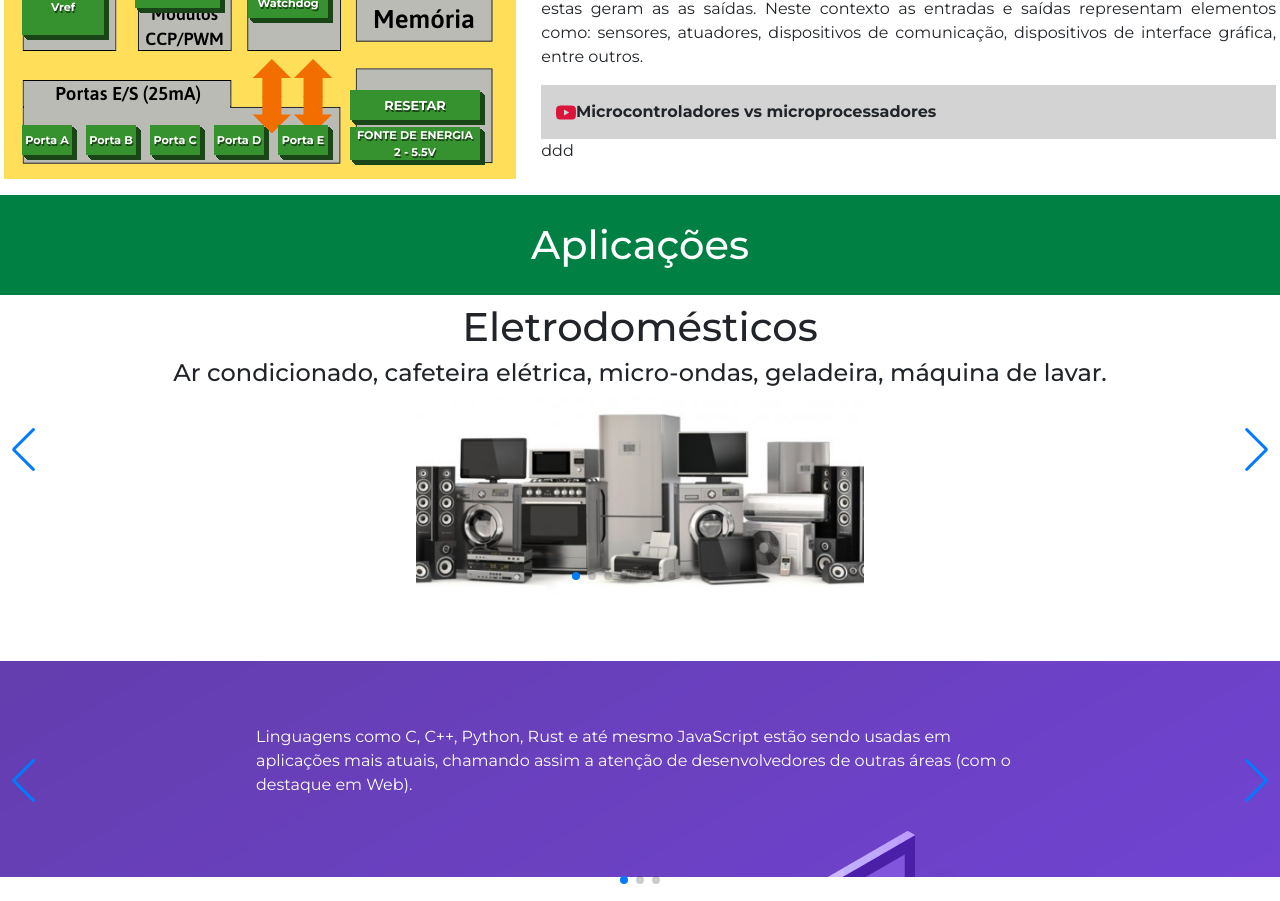
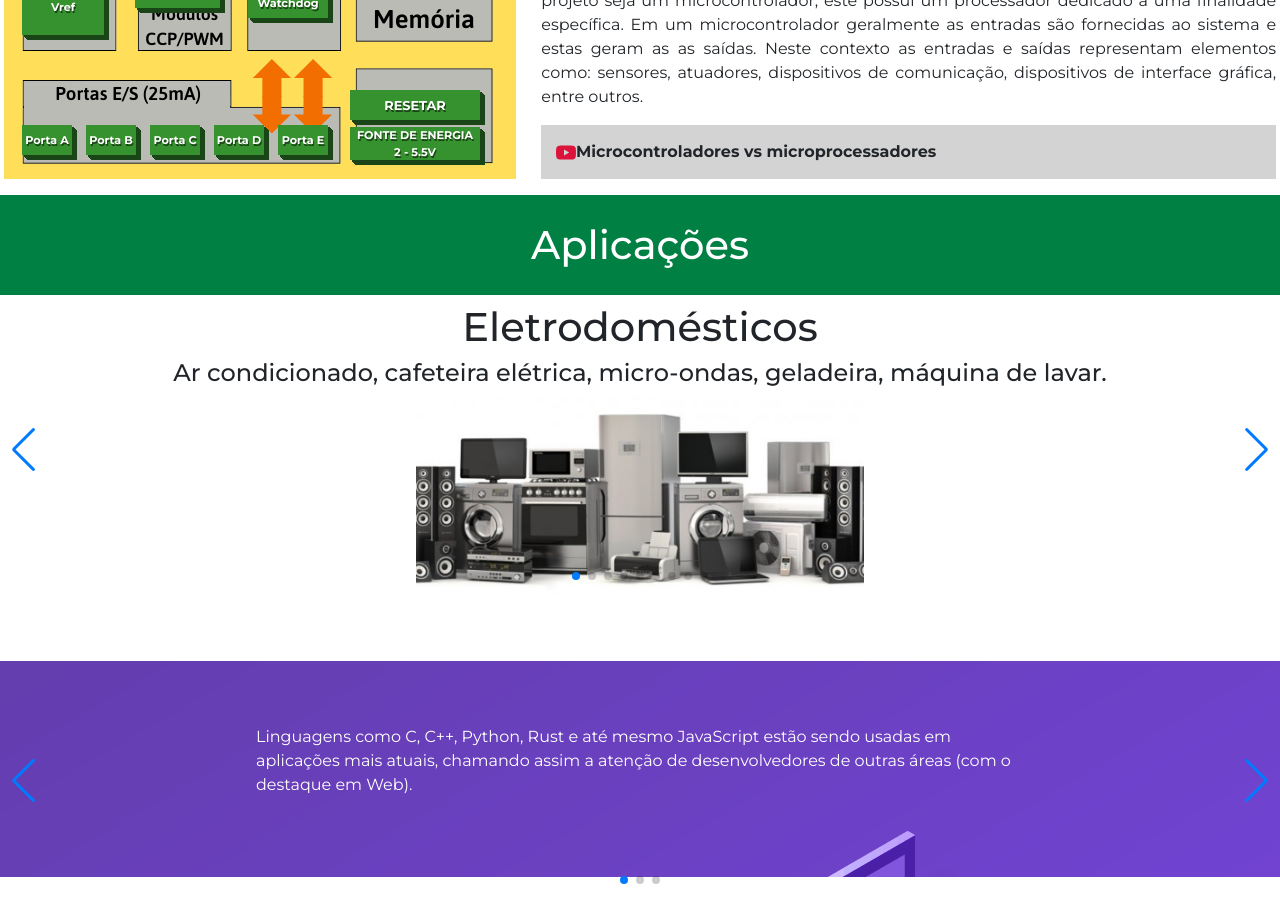
Before and after one commit to PatrickGuilherme/SiteSistemaEmbarcados, a React (Create React App) app: page / in a window 1280 px wide. Shown: the part 1340-2241 px from the top of the page. Built offline with nearby package versions, Linux system fonts and the light colour scheme.

Commit message:
Texto descartável

```diff
--- a/src/components/ArchitectureTabs/index.js
+++ b/src/components/ArchitectureTabs/index.js
@@ -23,10 +23,6 @@ function ArchitectureTabs() {
             <strong>Microcontroladores vs microprocessadores</strong>
           </a>
         </div>
-        <div>
-          <p>ddd</p>
-
-        </div>
       </div>
     </div>
   </Container>;
```
